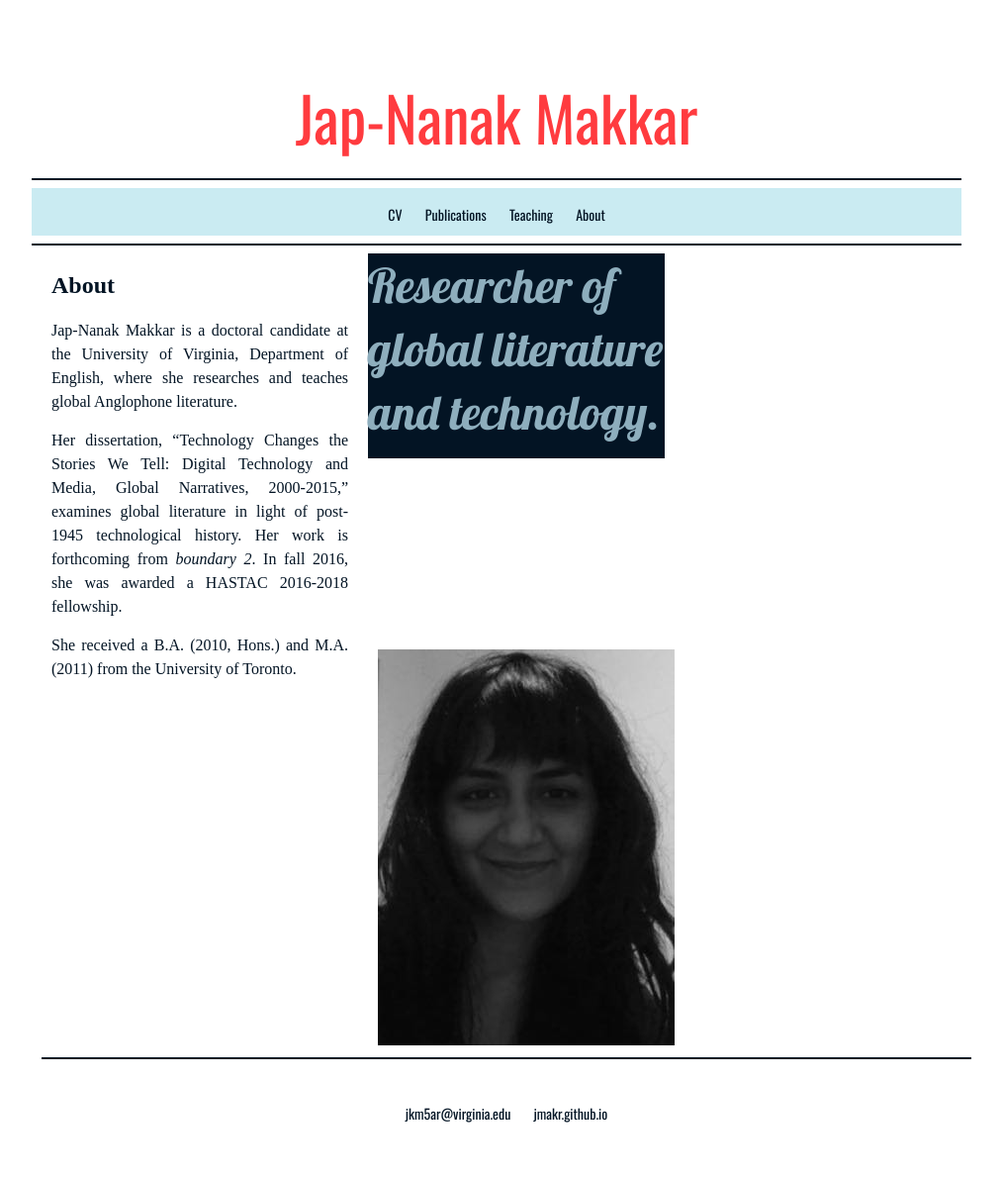
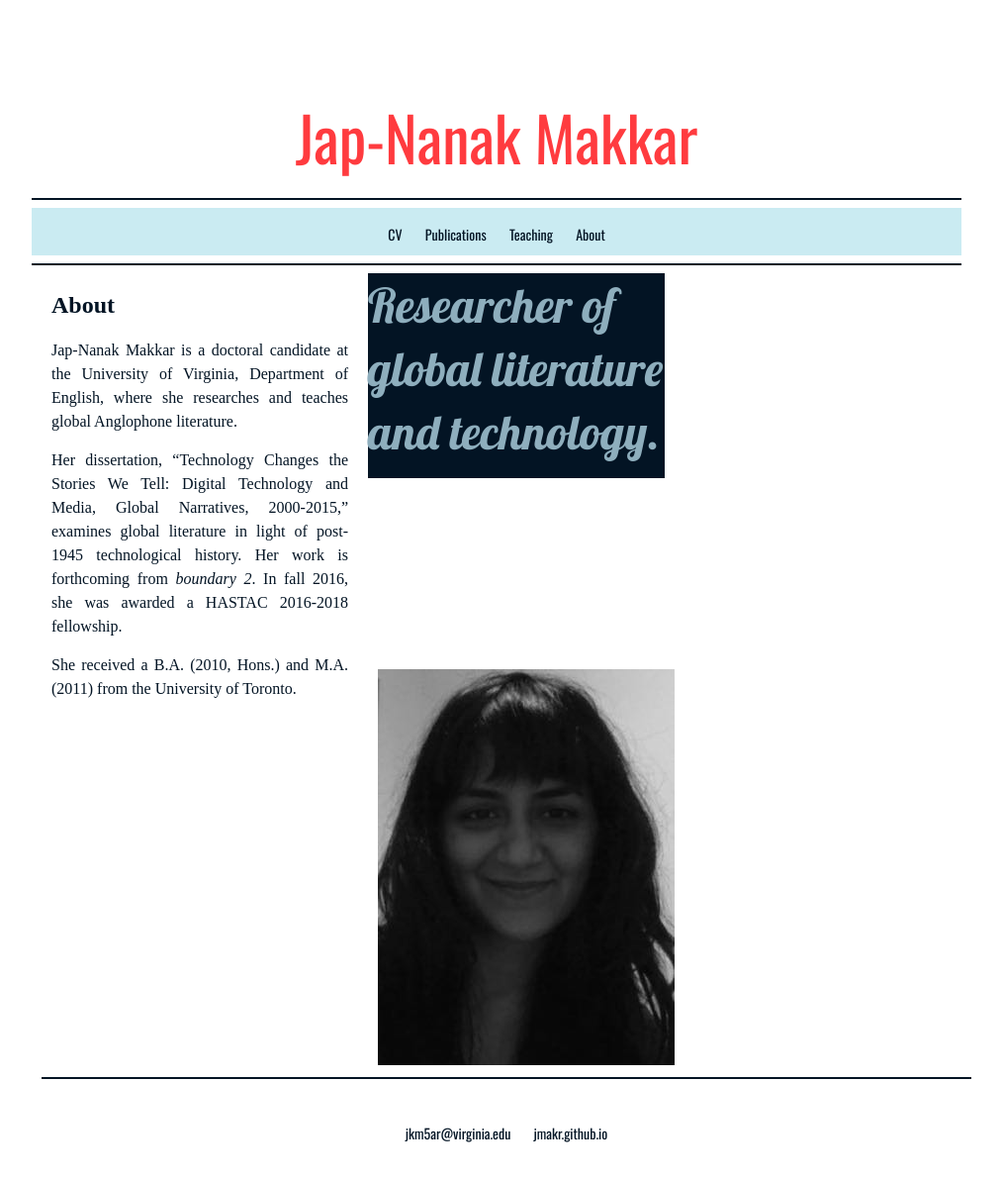
Before and after one commit to jmakr/jmakr.github.io, a Jekyll site: the page built from index.html, in a window 1280 px wide. Shown: the whole page at 99% size, without its empty margins (138-1151 px from the left). Built offline with Jekyll 4.4.1, drawn with Linux system fonts in a browser that asks for light colours; some web fonts are replaced.

Commit message:
Update main.css

```diff
--- a/css/main.css
+++ b/css/main.css
@@ -119,15 +119,15 @@
 
 body {
     display:block;
-    height: 200px;
+    height: 400px;
     font-size: 16px;
     padding: 10px 0px 5px 0px;
     background-color: #ffffff; /*__*/
 
     margin-right: auto;
-    margin-bottom: 20px;
+    margin-bottom: 40px;
     margin-left: auto;
-    margin-top: 20px;
+    margin-top: 40px;
 
 
 }
@@ -175,6 +175,7 @@
 
 .frontpagebox {
 	display:inline;
+	height:400px;
 	width: 100%;
 
 }
```
